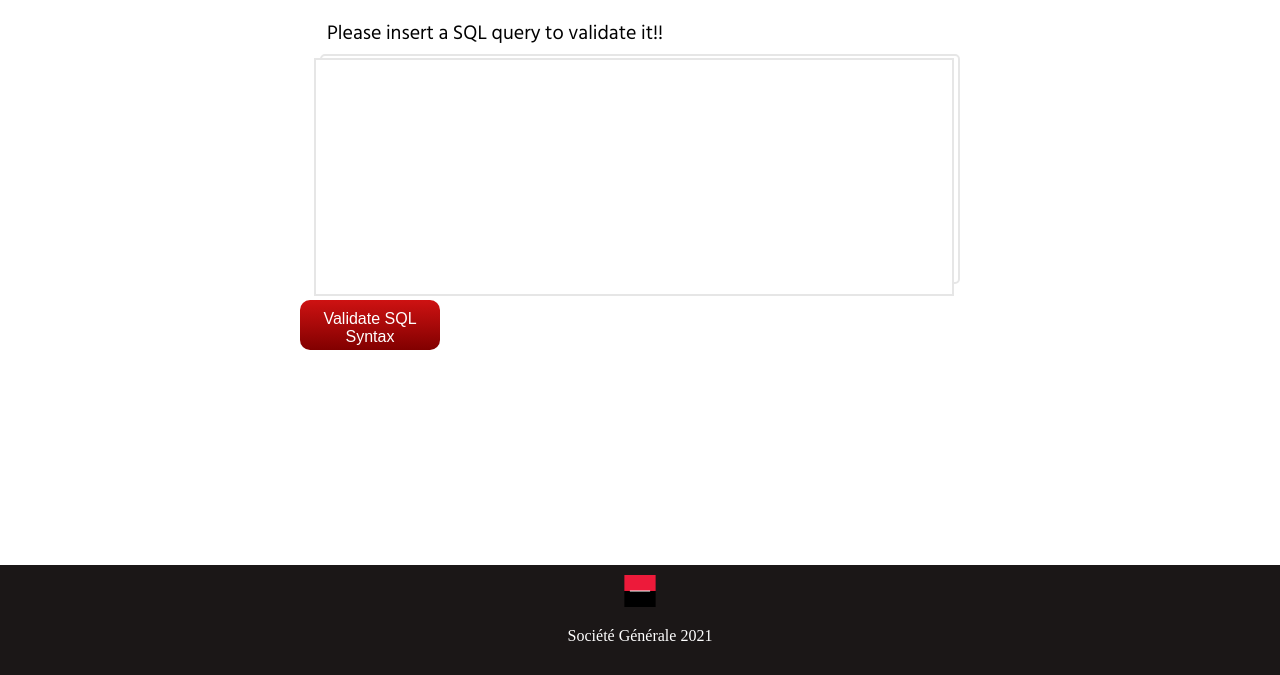
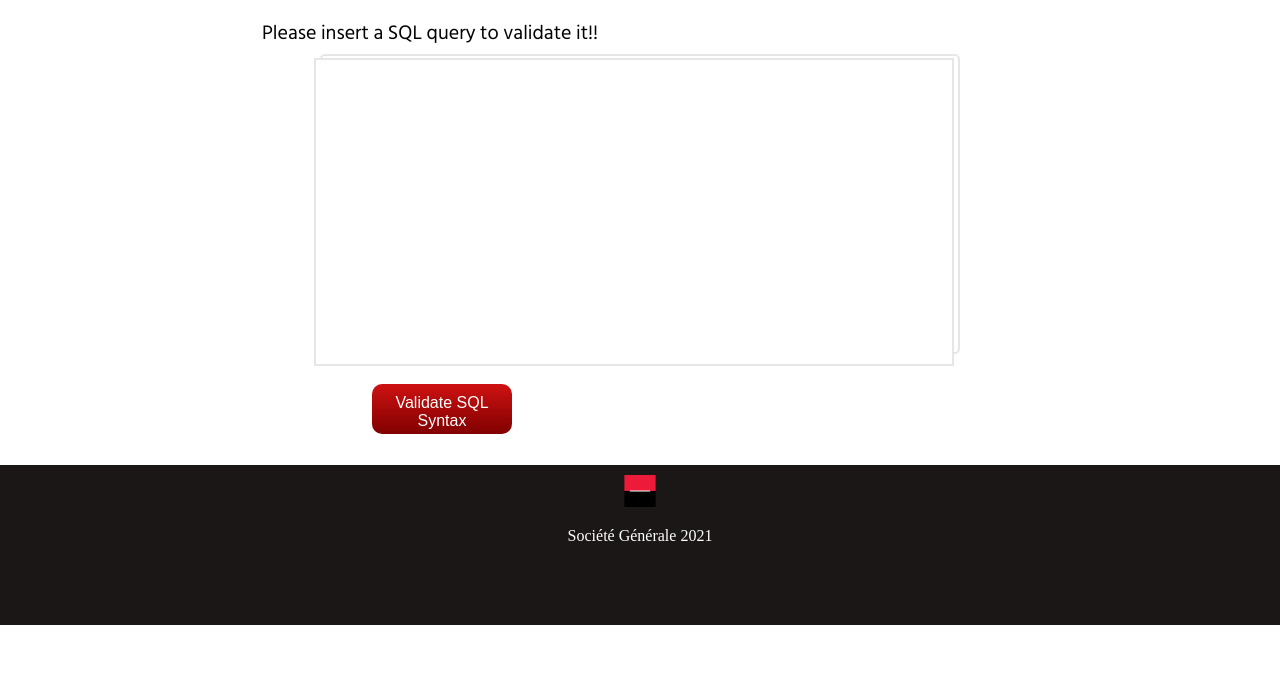
Before and after one commit to jyotir1999/intern_project, a plain HTML site: page index.html in a window 1280 px wide. Shown: the part 152-827 px from the top of the page. After the commit the page ends 800 px from the top, so only its background shows below. Drawn offline with Linux system fonts and the light colour scheme.

Commit message:
Update styles.css

```diff
--- a/styles.css
+++ b/styles.css
@@ -14,18 +14,18 @@ h1{
 }
 .middle_container{
     text-align: center;
-    height: 600px;
+    height: 500px;
 }
 .bottom_container{
     padding-top: 10px;
     text-align: center;
     background-color: #1b1717;
     margin-top: 20px;
-    height: 100px;
+    height: 150px;
 }
 .outer_box{
     width: 50%;
-    height: 230px;
+    height: 300px;
 
     margin: auto;
 
@@ -46,12 +46,13 @@ h1{
     font-size: 20px;
     margin-bottom: 5px;
     position: relative;
-    right: 145px;
+    right: 210px;
 
 }
 .btn {
-    position: relative;
-    left: 300px;
+    position: absolute;
+    top: 520px;
+    left: 372px;
     background: #ce1212;
     background-image: -webkit-linear-gradient(top, #ce1212, #810000);
     background-image: -moz-linear-gradient(top, #ce1212, #810000);
@@ -92,7 +93,7 @@ h1{
       border: 2px solid #e6e6e6;
       resize: none;
       width: 100%;
-      height: 230px;
+      height: 300px;
       font-size: 20px;
   }
   #company_icon{
```
